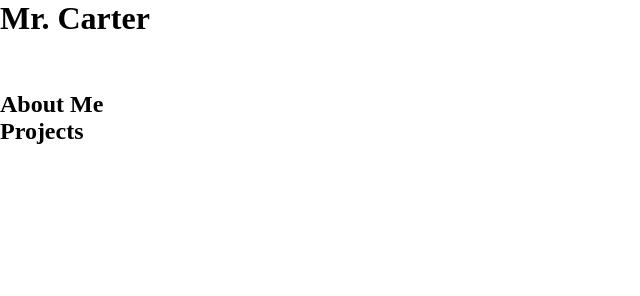
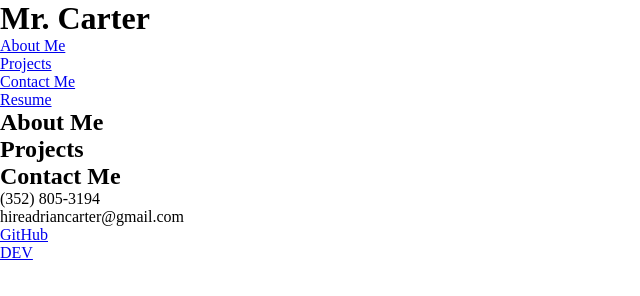
Before and after one commit to thecodinggrasshopper/C02-Portfolio-, a plain HTML site: page index.html in a window 1280 px wide. Shown: the whole page, without its empty margins (0-640 px from the left). Drawn offline with Linux system fonts and the light colour scheme.

Commit message:
added links for nav bar, added contact me section, added links for contact me

```diff
--- a/index.html
+++ b/index.html
@@ -13,18 +13,25 @@
         <nav class="header-nav">
             <ul>
                 <li>
-                    <a href=""></a>
+                    <a href="#about-me">About Me</a>
                 </li>
                 <li>
-                    <a href=""></a>
+                    <a href="#projects">Projects</a>
                 </li>
                 <li>
-                    <a href=""></a>
+                    <a href="#contact-me">Contact Me</a>
+                </li>
+                <li>
+                    <a href="#resume">Resume</a>
                 </li>
             </ul>
         </nav>
     </header>
-    <div class="me"></div>
+    <div class="me">
+        <div>
+            <p></p>
+        </div>
+    </div>
     <article class="about-me">
         <h2>About Me</h2>
         <p>
@@ -35,6 +42,19 @@
         <h2 class="projects">Projects</h2>
 
     </section>
+    <section>
+        <h2 class="contact-me">Contact Me</h2>
+        <ul>
+            <li>(352) 805-3194</li>
+            <li>hireadriancarter@gmail.com</li>
+            <li>
+                <a href="https://github.com/thecodinggrasshopper">GitHub</a>
+            </li>
+            <li>
+                <a href="https://dev.to/thecodinggrasshopper">DEV</a>
+            </li>
+        </ul>
+    </section>
 
 </body>
 
```
